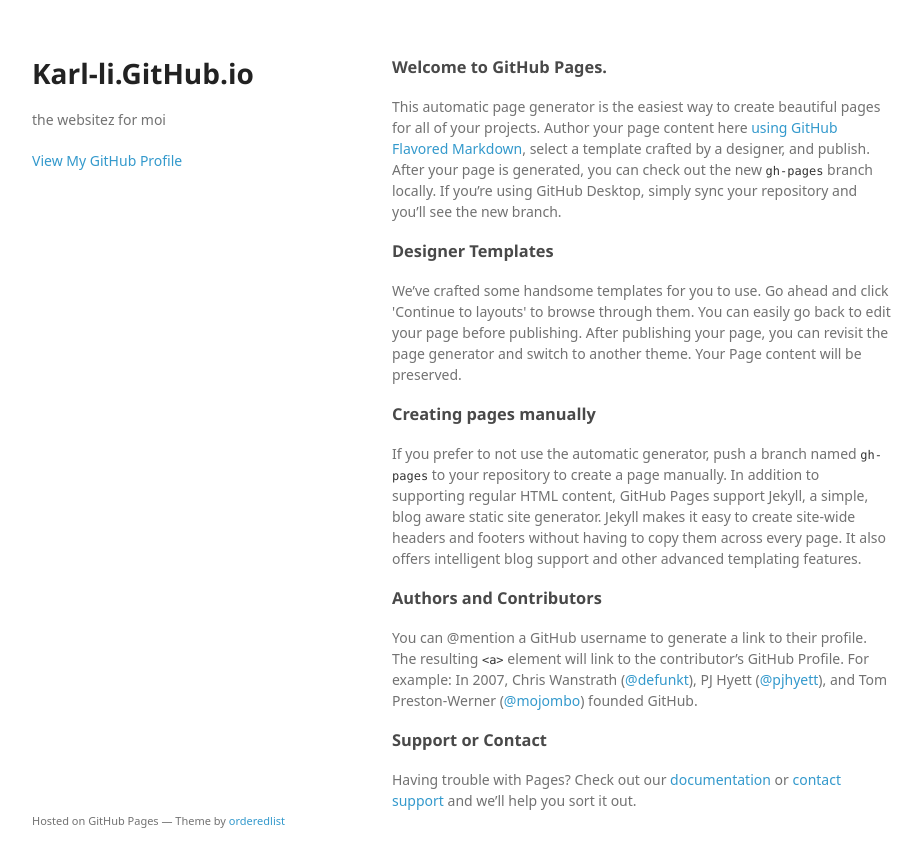
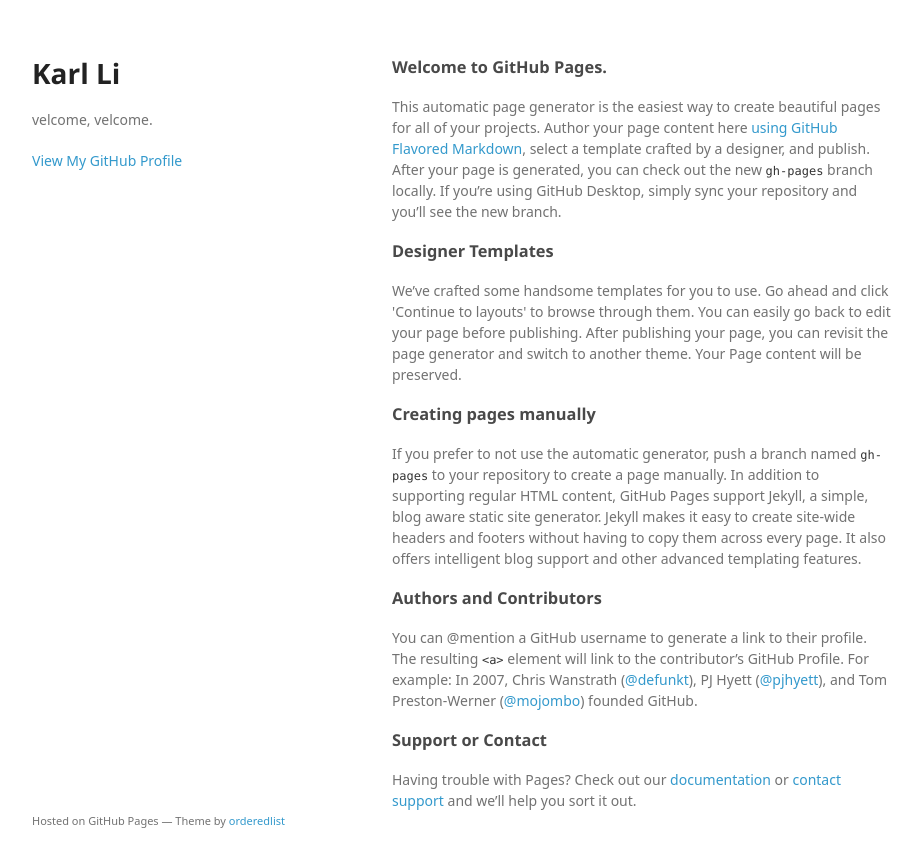
Before and after one commit to karl-li/karl-li.github.io, a Jekyll site: the page index.html, which Jekyll copies as it is, in a window 1280 px wide. Shown: the top 867 px of the page, without its empty margins (178-1100 px from the left). Built offline with Jekyll 4.4.1, drawn with Linux system fonts in a browser that asks for light colours; some web fonts are replaced.

Commit message:
Update index.html

```diff
--- a/index.html
+++ b/index.html
@@ -3,7 +3,7 @@
   <head>
     <meta charset="utf-8">
     <meta http-equiv="X-UA-Compatible" content="chrome=1">
-    <title>Karl-li.GitHub.io by karl-li</title>
+    <title>Karl Li</title>
 
     <link rel="stylesheet" href="stylesheets/styles.css">
     <link rel="stylesheet" href="stylesheets/github-light.css">
@@ -15,8 +15,8 @@
   <body>
     <div class="wrapper">
       <header>
-        <h1>Karl-li.GitHub.io</h1>
-        <p>the websitez for moi</p>
+        <h1>Karl Li</h1>
+        <p>velcome, velcome.</p>
 
 
         <p class="view"><a href="https://github.com/karl-li">View My GitHub Profile</a></p>
```
